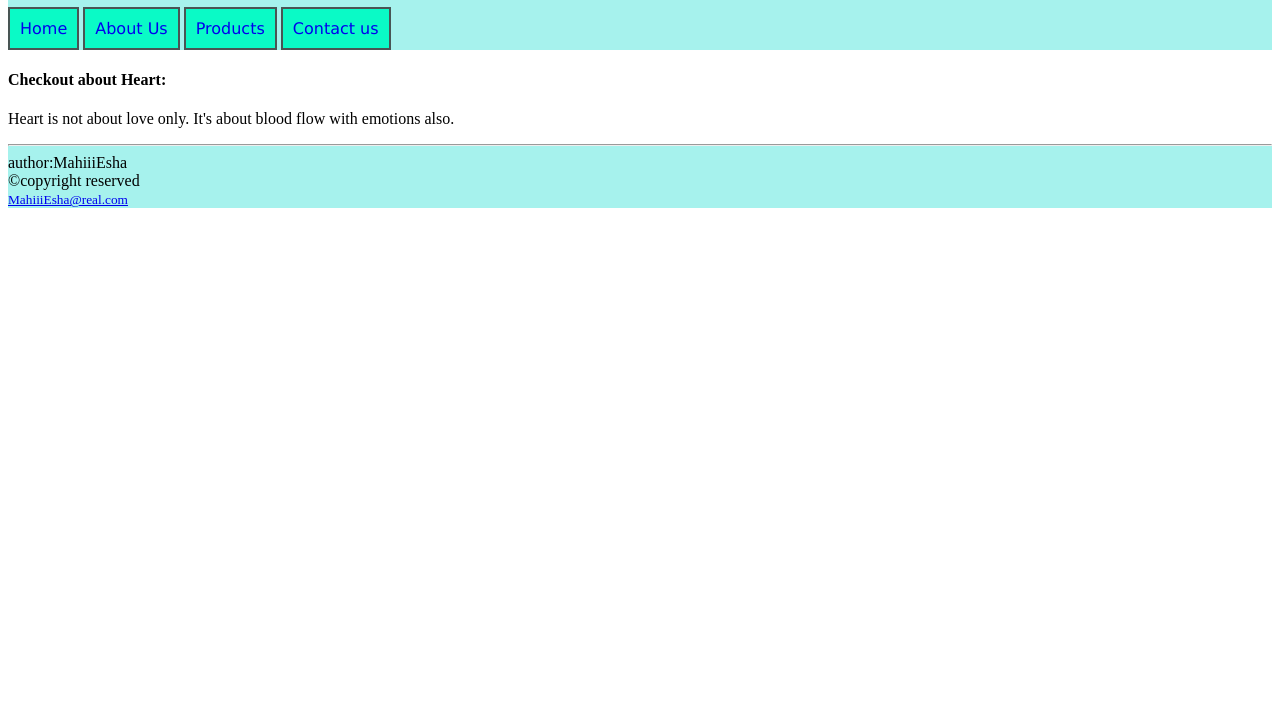
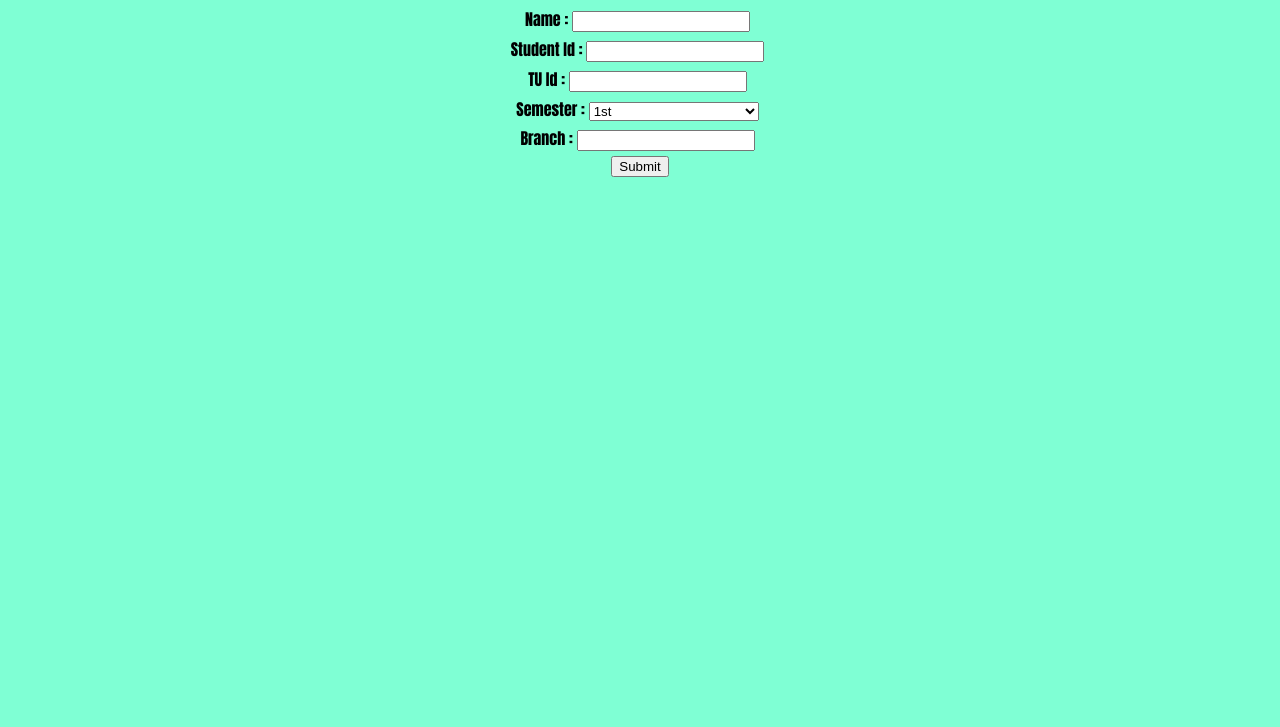
Before and after one commit to Survine/HTML-CSS, a plain HTML site: page index.html in a window 1280 px wide. Shown: the part 73-800 px from the top of the page. Drawn offline with Linux system fonts and the light colour scheme.

Commit message:
Add files via upload

```diff
--- a/index.html
+++ b/index.html
@@ -1,33 +1,66 @@
 <!DOCTYPE html>
 <html lang="en">
+
 <head>
     <meta charset="UTF-8">
     <meta name="viewport" content="width=device-width, initial-scale=1.0">
-    <title>Document</title>
-   <link rel="stylesheet" href="m.css">
+    <title>Registration Form</title>
+    <style>
+        body {
+            background-color: aquamarine;
+            text-align: center;
+        }
+
+        h1 {
+            color: blueviolet;
+        }
+
+        form {
+            width: 60vw;
+            max-width: 500px;
+            min-width: 300px;
+            margin: 0 auto;
+            padding-bottom: 2em;
+        }
+
+        select,
+        input {
+            margin: auto;
+            width: 170px;
+            margin-bottom: 5px;
+        }
+
+        label {
+            font-family: Impact, Haettenschweiler, 'Arial Narrow Bold', sans-serif;
+            margin-right: 5px;
+            position: relative;
+        }
+    </style>
 </head>
+
 <body>
-    <header>
-        <h1>Welcome to My Heart</h1>
-        <nav>
-            <a href="#">Home</a>
-            <a href="#">About Us</a>
-            <a href="#">Products</a>
-            <a href="#">Contact us</a>
-        </nav>
-    </header>
+    <h1>Registration Form</h1>
+    <form>
+        <div><label for="name">Name : <input type="text" id="name"></label></div>
+        <div><label for="sid">Student Id : <input type="text" id="sid"></label></div>
+        <div><label for="turoll">TU Id : <input type="text" id="turoll"></label></div>
+        <div><label for="sem">Semester : <select name="sem" id="sem"></div>
+        <option value="1st">1st</option>
+        <option value="2nd">2nd</option>
+        <option value="3rd">3rd</option>
+        <option value="4th">4th</option>
+        <option value="5th">5th</option>
+        <option value="6th">6th</option>
+        <option value="7th">7th</option>
+        <option value="8th">8th</option>
+        </select></label>
+        <div><label for="branch">Branch : <input type="text" id="branch"></label></div>
+    </form>
+    <button>Submit</button>
+    <br>
+    <marquee behavior="slide" direction="right">
+        <p>This is a Techno Registration Form</p>
+    </marquee>
+</body>
 
-    <main>
-        <h4>Checkout about Heart:</h4>
-        <p>Heart is not about love only. It's about blood flow with emotions also.</p>
-    </main>
-
-    <footer>
-        <hr>
-        author:MahiiiEsha<br>
-        &copy;copyright reserved<br>
-        <small><a href="mailto:MahiiiEsha@real.com">MahiiiEsha@real.com</a></small>
-    </footer>
-
-</body>
 </html>
```
